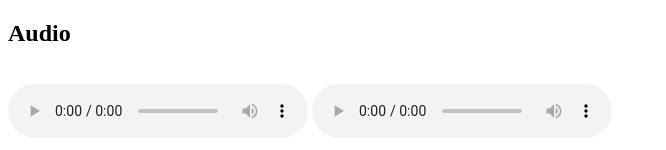
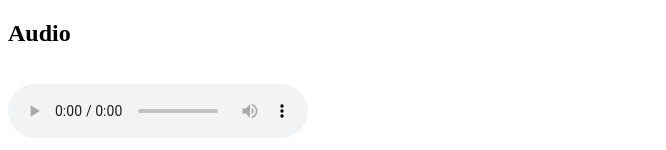
Before and after one commit to assanjay/WD2020-s11820011, a plain HTML site: page pertemuan4/index.html in a window 1280 px wide. Shown: the part 1088-1238 px from the top of the page, without its empty margins (0-666 px from the left). Drawn offline with Linux system fonts and the light colour scheme.

Commit message:
menambahkan exercise1

```diff
--- a/pertemuan4/index.html
+++ b/pertemuan4/index.html
@@ -26,7 +26,6 @@
     <h2>Audio</h2>
     <br />
     <audio controls autoplay src="audio/y2mate.com - Can't Take My Eyes Off You - Frankie Valli x Lauryn Hill (Joseph Vincent Cover)_GIG38MD_l3k.mp3"></audio>
-    <audio controls autoplay src="https://share.noice.id/share/song/8mep8lNeMy"></audio>
 
 </body>
 </html>
```
Also changed, not shown: exercise/index.html (added), exercise/index2.html (added).
